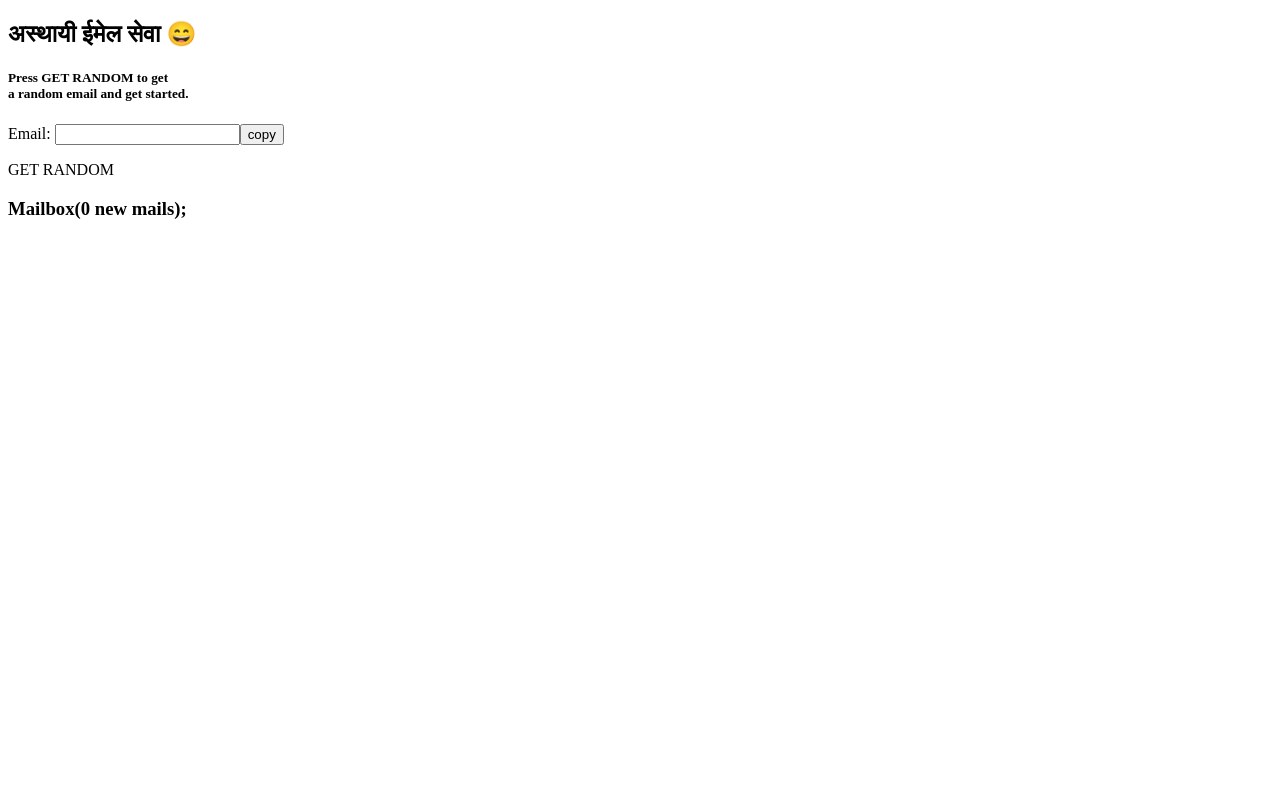
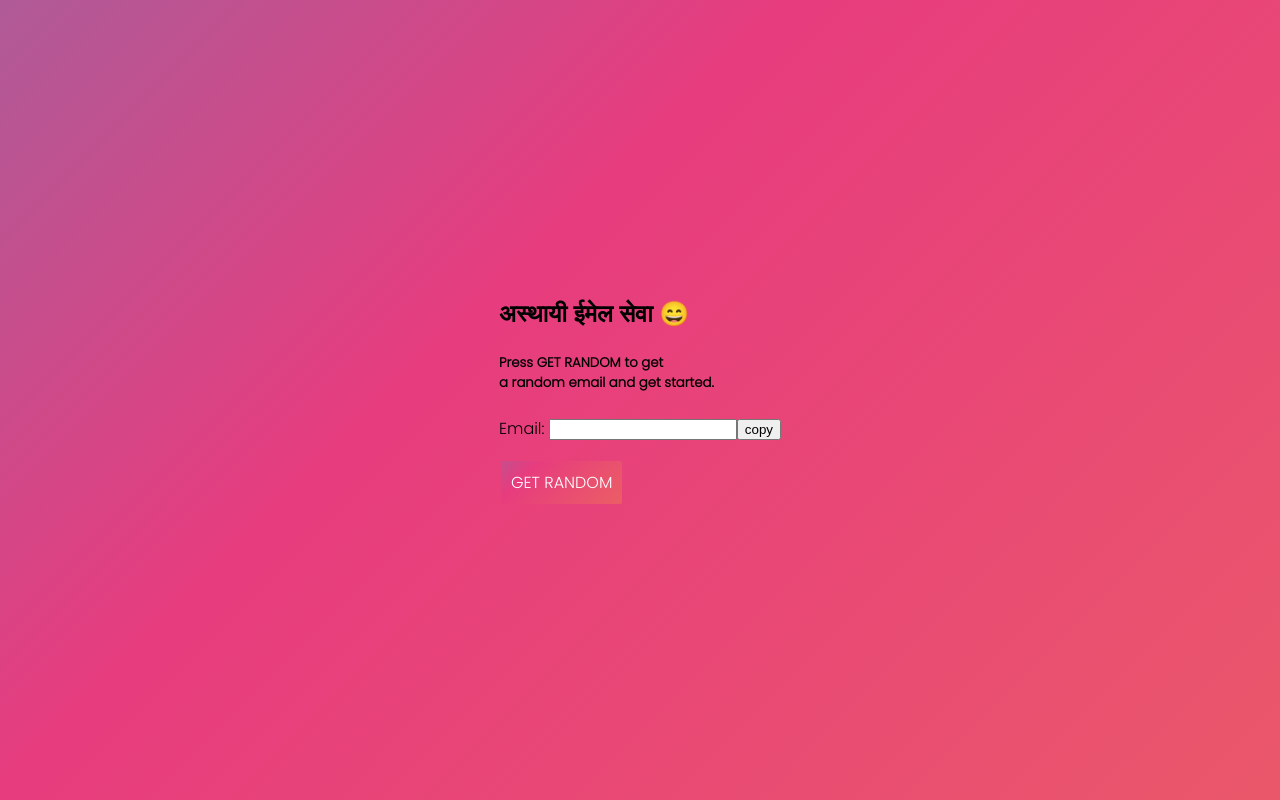
Before and after one commit to Mantra27/temp-mail-nodejs, a website: page index.html in a window 1280 px wide. Drawn offline with nearby package versions, Linux system fonts and the light colour scheme.

Commit message:
Update index.html

```diff
--- a/index.html
+++ b/index.html
@@ -23,7 +23,7 @@
     </div>
 
   </div>
-      <link rel="stylesheet" href="/src/css/styles.css">
+      <link rel="stylesheet" href="/src/css/style.css">
       <script src="/src/js/script.js"></script>
 </body>
 </html>
```
